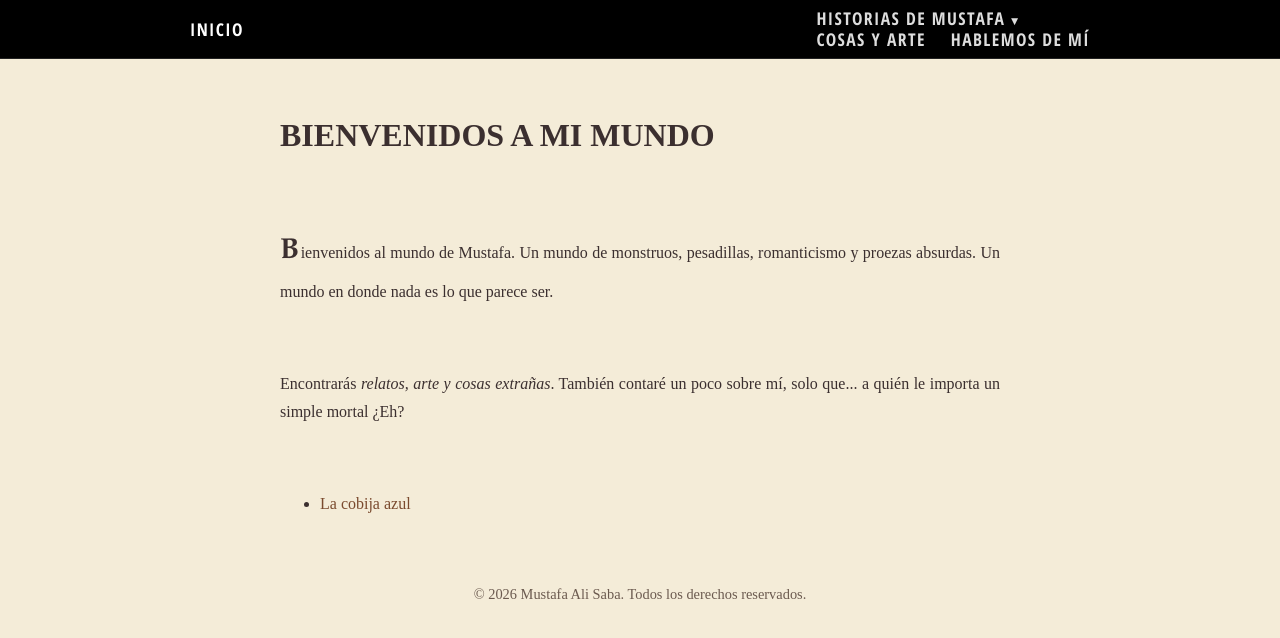
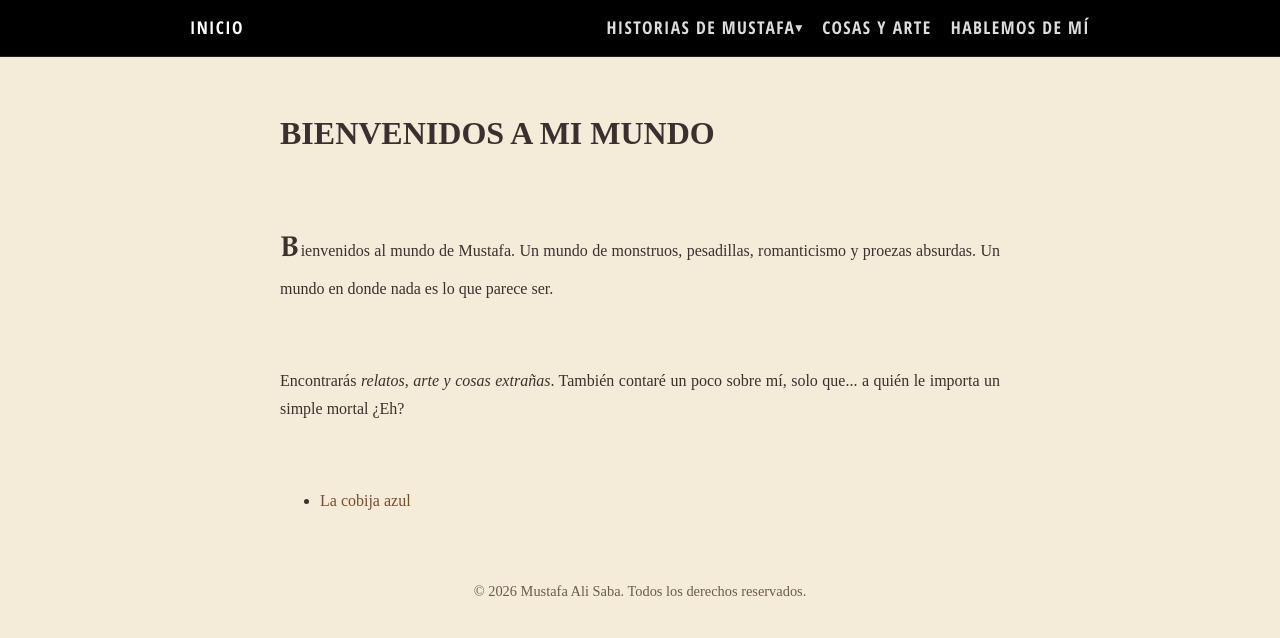
Before and after one commit to mustafaalisaba/mustafaalisaba, a Jekyll site: the page built from index.md, in a window 1280 px wide. Shown: the top 638 px of the page. Built offline with Jekyll 4.4.1, drawn with Linux system fonts in a browser that asks for light colours.

Commit message:
barra de nav

```diff
--- a/assets/style.css
+++ b/assets/style.css
@@ -123,17 +123,13 @@ footer {
 .navbar {
   background: #000;
   color: #fff;
-  padding: 0.50rem 0; /*padding: 0.8rem 0;*/
+  padding: 0.5rem 0;
   line-height: 1.2;
   border-bottom: 1px solid #222;
   font-family: "Open Sans Condensed", system-ui, sans-serif;
   letter-spacing: 0.08em;
-  /*font-family: system-ui, -apple-system, BlinkMacSystemFont,
-               "Segoe UI", Tahoma, Geneva, Verdana, sans-serif; /* "Segoe UI", Roboto, "Helvetica Neue", */
-  font-size: 1.1rem; /*0.95rem;*/
-  font-weight: 700; /*400*/
-  font-style: normal;
-  /*letter-spacing: 0.04em;*/
+  font-size: 1.1rem;
+  font-weight: 700;
   text-transform: uppercase;
 }
 
@@ -148,18 +144,28 @@ footer {
 }
 
 .nav-title {
-  /*font-size: 1.5rem; 1.1*/
-  /*font-weight: bold;*/
   color: #fff;
+  text-decoration: none;
 }
 
-.nav-links a {
+/* Links principales */
+.nav-links {
+  display: flex;
+  align-items: center;
+}
+
+/* TODOS los items del nav */
+.nav-links a,
+.dropdown-toggle {
   margin-left: 1.2rem;
   color: #ddd;
-  /*font-size: 0.95rem;*/
+  text-decoration: none;
+  display: inline-flex;
+  align-items: center;
 }
 
-.nav-links a:hover {
+.nav-links a:hover,
+.dropdown-toggle:hover {
   color: #fff;
 }
 
@@ -169,17 +175,11 @@ footer {
 
 .dropdown {
   position: relative;
+  display: inline-flex;
+  align-items: center;
 }
 
-.dropdown-toggle {
-  cursor: pointer;
-  color: #ddd;
-}
-
-.dropdown-toggle:hover {
-  color: #fff;
-}
-
+/* Flecha sutil */
 .dropdown-toggle::after {
   content: " ▾";
   font-size: 0.7em;
@@ -188,7 +188,7 @@ footer {
 /* Menú oculto */
 .dropdown-menu {
   position: absolute;
-  top: 100%;
+  top: calc(100% + 0.4rem);
   left: 0;
   background: #111;
   min-width: 220px;
@@ -199,8 +199,9 @@ footer {
   z-index: 1000;
 }
 
-/* Links del menú */
+/* Links internos */
 .dropdown-menu a {
+  margin: 0;
   padding: 0.5rem 1rem;
   color: #ccc;
   font-size: 0.85rem;
@@ -212,7 +213,7 @@ footer {
   color: #fff;
 }
 
-/* Mostrar al pasar el mouse */
+/* Mostrar menú */
 .dropdown:hover .dropdown-menu {
   display: flex;
 }
```
